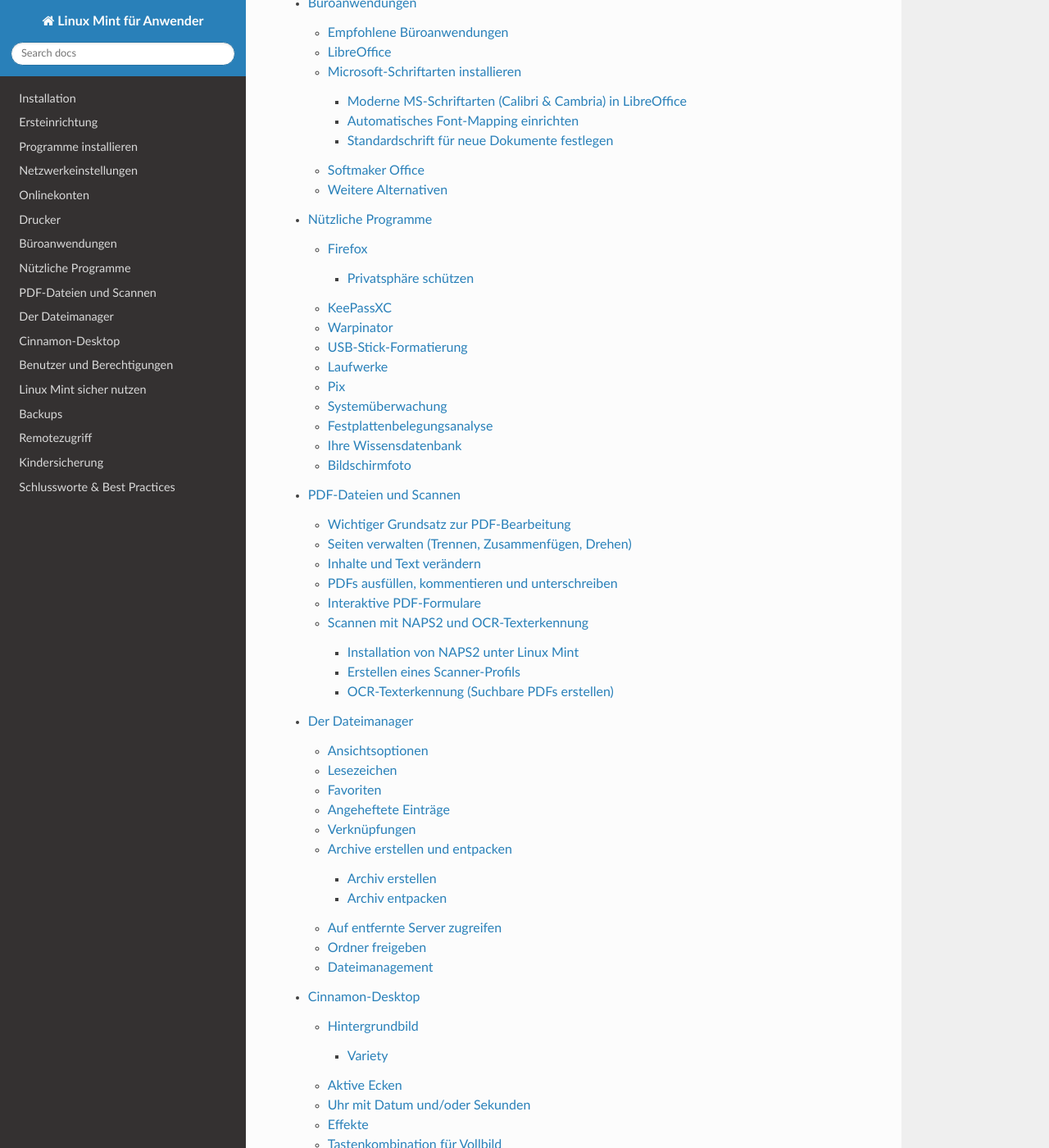
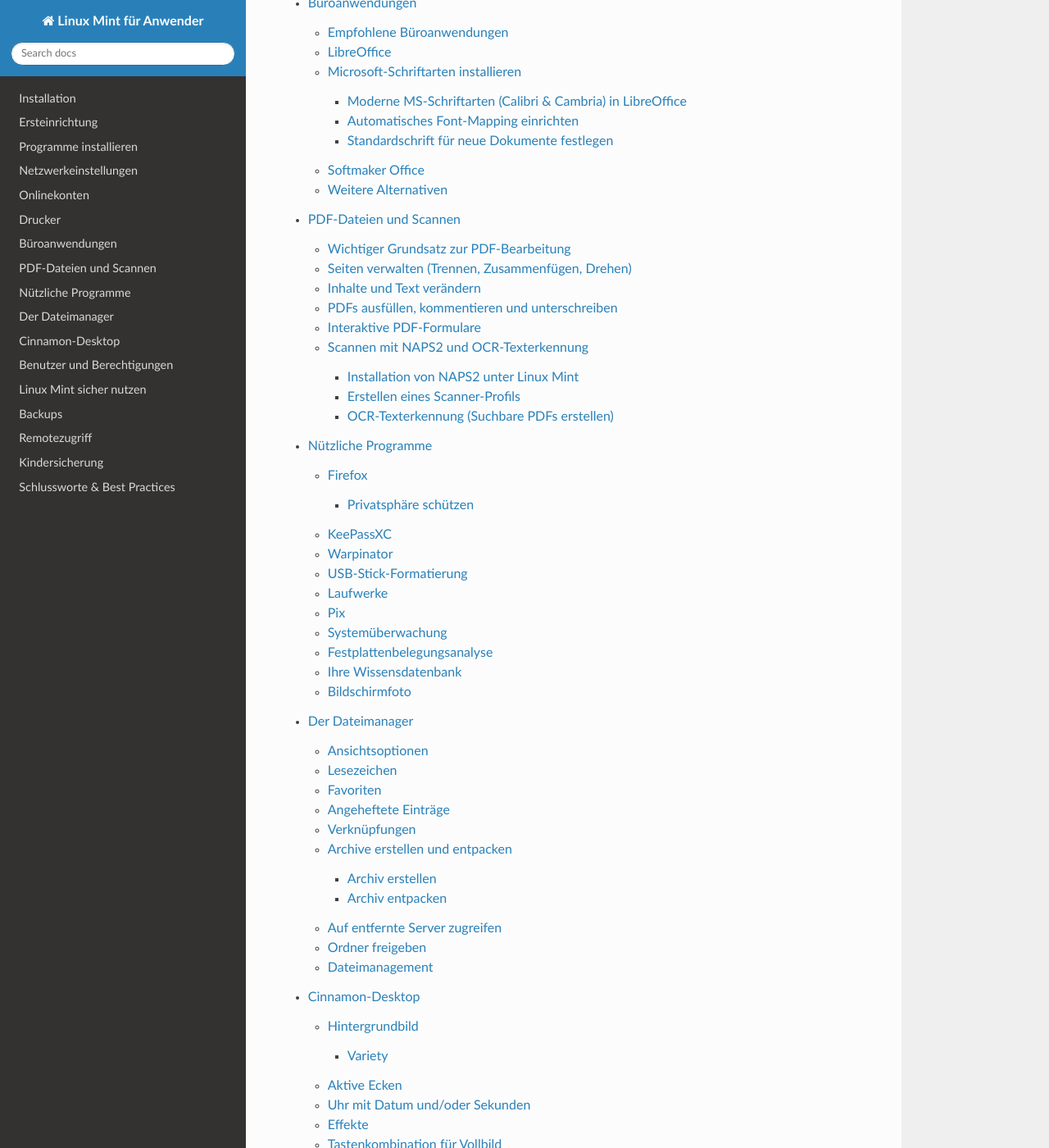
Before and after one commit to Jean28518/linuxmint-fuer-anwender, a Sphinx documentation site: the page built from docs/source/index.rst, in a window 1280 px wide and 1400 px high, scrolled down 1981 px. Shown: the whole window at 82% size. Built offline with Sphinx 7.4.7 and the Read the Docs theme 3.1.0, drawn with Linux system fonts in a browser that asks for light colours.

```diff
--- a/docs/source/index.rst
+++ b/docs/source/index.rst
@@ -27,8 +27,8 @@ Inhalt
    onlinekonten
    drucker
    buero
+   pdf_und_scannen
    nuetzliche_programme
-   pdf_und_scannen
    dateimanager
    cinnamon
    benutzer_und_rechte
```
